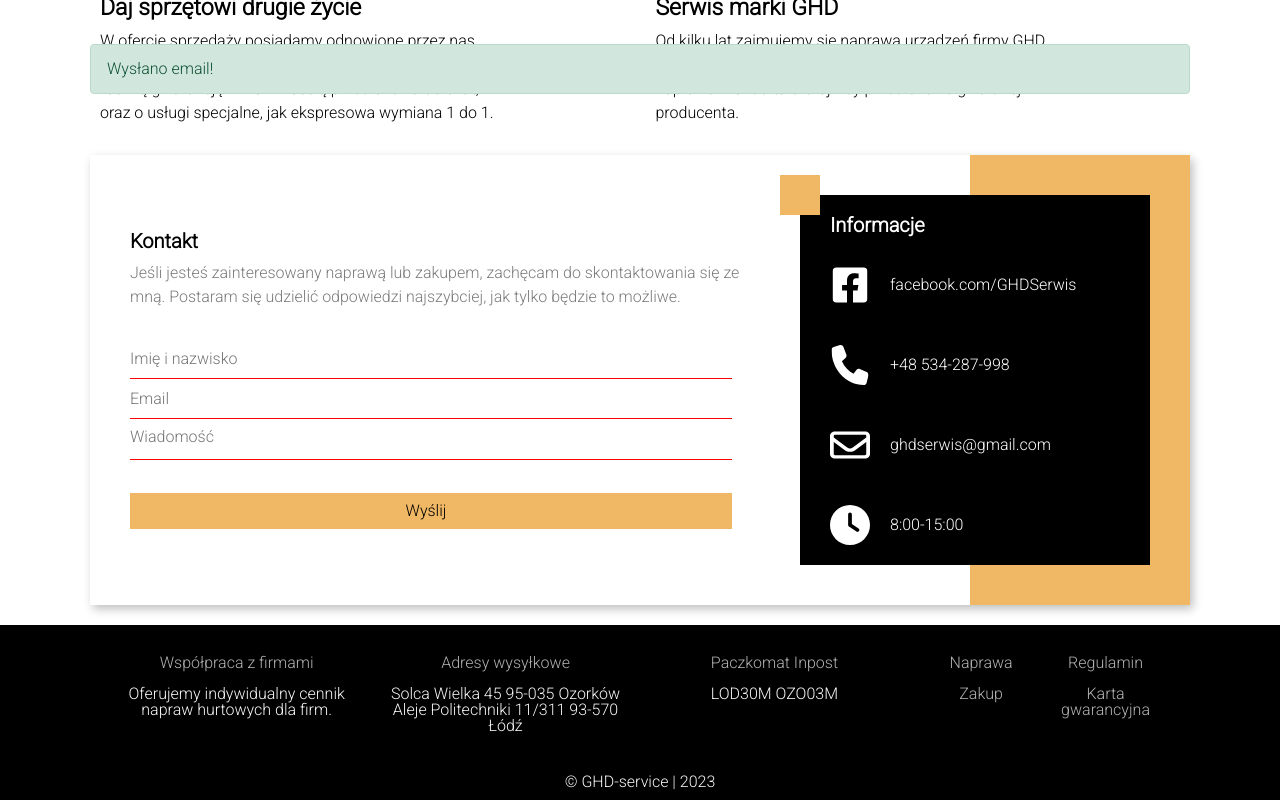
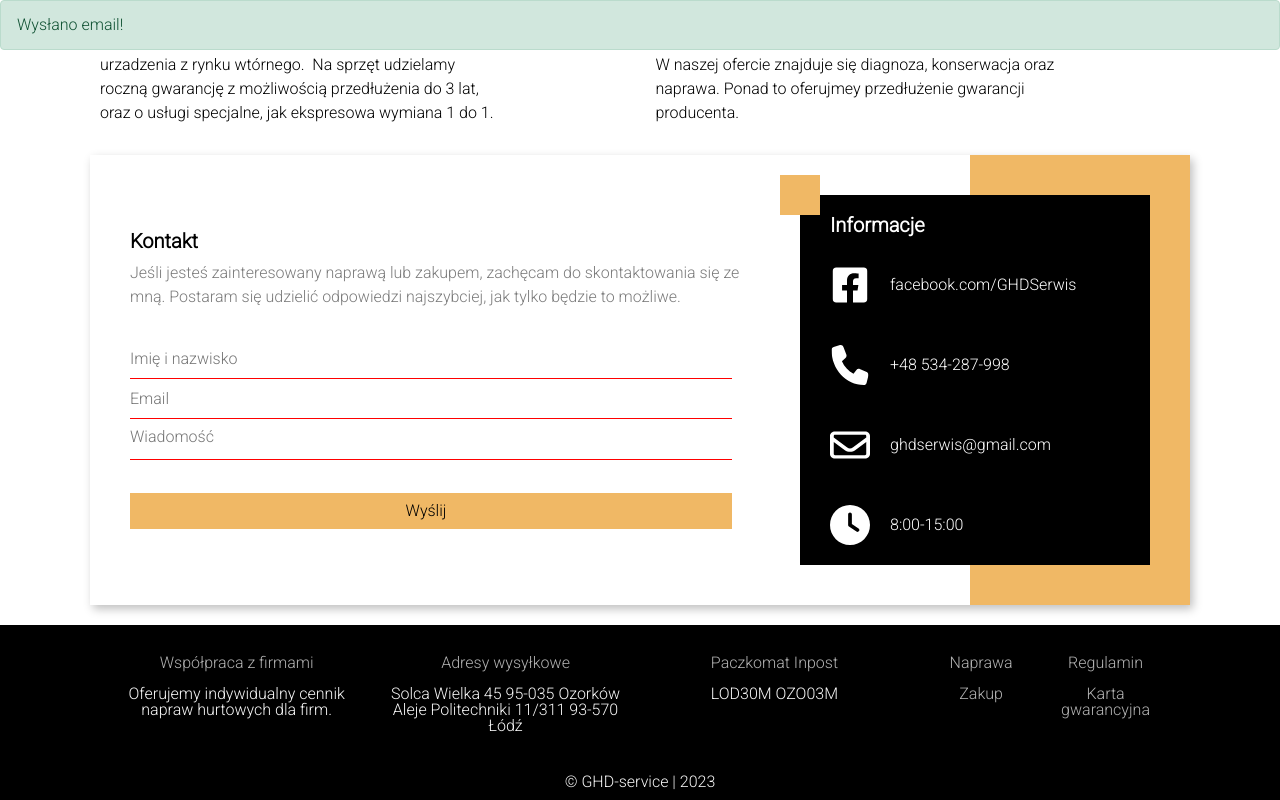
Before and after one commit to theWebCookie/ghd-serwis, a React (Create React App) app: page / in a window 1280 px wide. Both pictures are taken after typing "Sample", "name@example.com", "Sample" into the empty fields and a click on the input "Wyślij". Shown: the part 1372-2172 px from the top of the page. Built offline with nearby package versions, Linux system fonts and the light colour scheme; no server answers; a web font is replaced by a local one; what graphql-hooks would draw is missing.

Commit message:
refactor alert

```diff
--- a/src/components/parts/Alert.jsx
+++ b/src/components/parts/Alert.jsx
@@ -1,10 +1,30 @@
-import React from 'react'
-import "../../styles/Alert.css"
+import React from 'react';
+import '../../styles/Alert.css';
 
-const Alert = ({type}) => (
-  <div className={type === "success" ? "alert success" : "alert failure"}>
-    {type === "success" ? <span>Wysłano email!</span> : <span>Nie udało się wysłać email</span>}
-  </div>
-)
+const Alert = ({ type }) => {
+  let status = '';
+  let message = '';
+
+  if (type === 'success') {
+    status = 'success';
+    message = 'Wysłano email!';
+  }
+
+  if (type === 'error') {
+    status = 'error';
+    message = 'Nie udało się wysłać email!';
+  }
+
+  if (type === 'pending') {
+    status = 'pending';
+    message = 'Wysyłanie...';
+  }
+
+  return (
+    <div className={`alert ${status}`}>
+      <span>{message}</span>
+    </div>
+  );
+};
 
 export default Alert;
--- a/src/components/parts/ContactForm.jsx
+++ b/src/components/parts/ContactForm.jsx
@@ -1,4 +1,4 @@
-import React, { useState, useRef } from 'react';
+import React, { useState, useRef, useEffect } from 'react';
 import emailjs from '@emailjs/browser';
 import Input from './Input';
 import Alert from './Alert';
@@ -9,12 +9,22 @@
   const [showAlert, setShowAlert] = useState(false);
   const formRef = useRef(null);
 
+  useEffect(() => {
+    if (alertMessage === 'success' || alertMessage === 'error') {
+      const timer = setTimeout(() => {
+        setAlertMessage(null);
+      }, 3000);
+      return () => clearTimeout(timer);
+    }
+  }, [alertMessage]);
+
   const handleFormSubmit = async (e) => {
     e.preventDefault();
+    setAlertMessage('pending');
+    setShowAlert(true);
 
     const form = formRef.current;
     const isValid = form.checkValidity();
-
     form.classList.add('submitted');
     const invalidField = form.querySelector(':invalid');
     invalidField?.focus();
@@ -24,16 +34,10 @@
     try {
       await emailjs.sendForm(process.env.REACT_APP_SERVICE_ID, process.env.REACT_APP_TEMPLATE_ID, form, process.env.REACT_APP_PUBLIC_KEY);
       setAlertMessage('success');
+      form.reset();
     } catch (error) {
-      setAlertMessage('failure');
-    } finally {
-      setShowAlert(true);
-      setTimeout(() => {
-        setShowAlert(false);
-      }, 5000);
+      setAlertMessage('error');
     }
-
-    form.reset();
   };
 
   return (
--- a/src/styles/Alert.css
+++ b/src/styles/Alert.css
@@ -1,6 +1,6 @@
 .alert {
-  position: absolute;
-  bottom: 110%;
+  position: fixed;
+  top: 0;
   left: 0;
   width: 100%;
   padding: 1rem 1rem;
@@ -10,7 +10,7 @@
   z-index: 12;
 }
 
-.failure {
+.error {
   color: #842029;
   background-color: #f8d7da;
   border-color: #f5c2c7;
@@ -21,3 +21,9 @@
   background-color: #d1e7dd;
   border-color: #badbcc;
 }
+
+.pending {
+  color: #1b1e21;
+  background-color: #d6d8d9;
+  border-color: #c6c8ca;
+}
```
